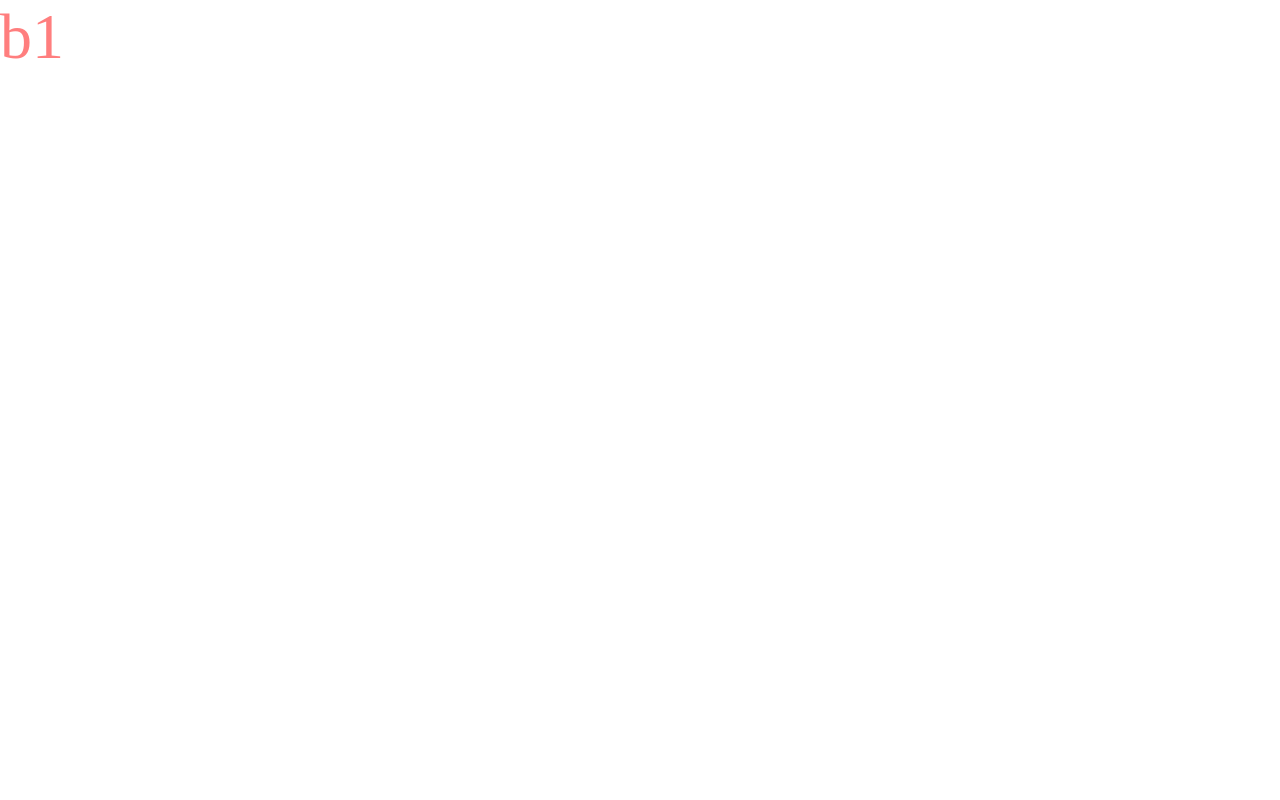
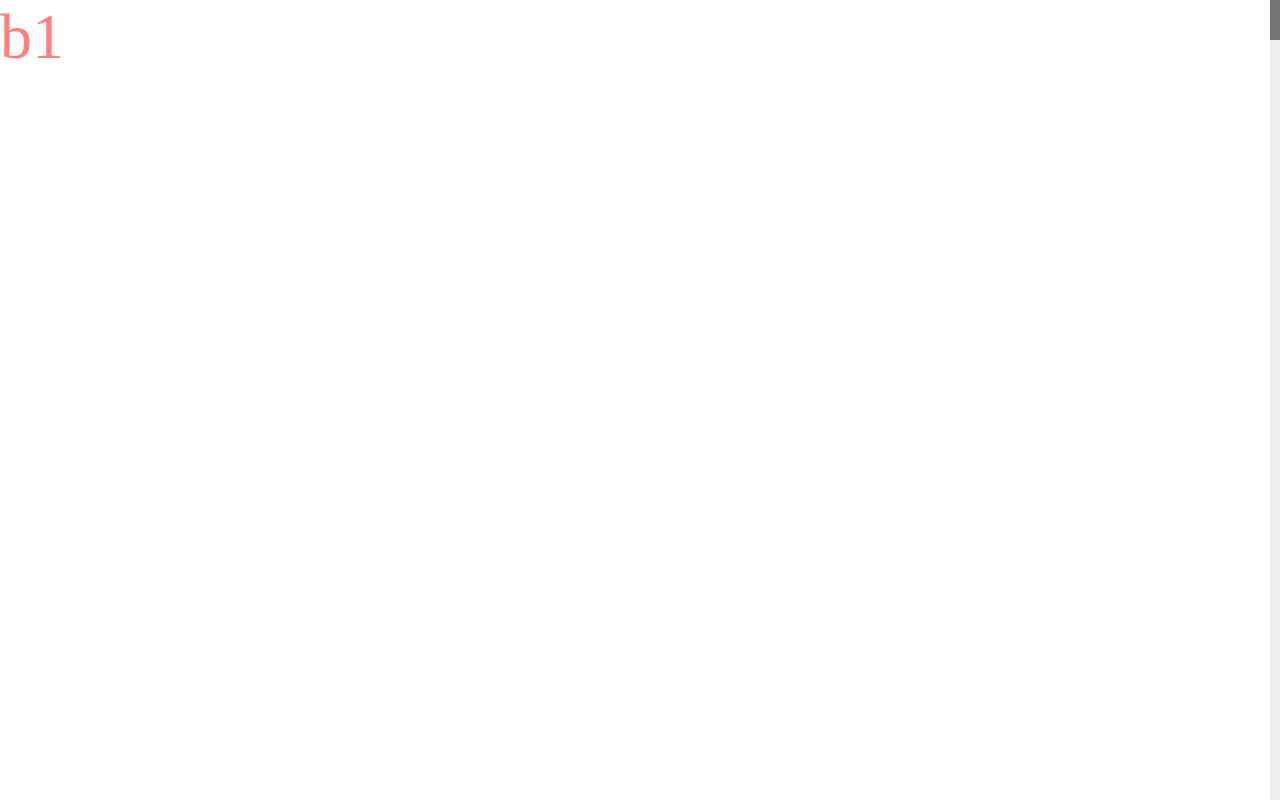
Before and after one commit to Liabus/drive, a plain HTML site: page index.html in a window 1280 px wide. Drawn offline with Linux system fonts and the light colour scheme.

Commit message:
Adding scrollbar support, implementing fixes.

```diff
--- a/drive.css
+++ b/drive.css
@@ -10,3 +10,38 @@ body, html {
 .drive-parent * {
   -webkit-transform: translate3d(0, 0, 0);
 }
+
+
+/*
+ * Scroll Bar
+ */
+
+.scrollbar {
+    position: absolute;
+    z-index: 1000;
+    top: 0;
+    bottom: 0;
+    right: 0;
+    width: 10px;
+    background: rgba(200, 200, 200, 0.3);
+}
+.scrollbar .track {
+    position: absolute;
+    margin-top: 20px;
+    margin-bottom: 20px;
+    top: 0;
+    bottom: 0;
+    left: 0;
+    right: 0;
+    width: 10px;
+}
+.scrollbar .thumb {
+    position: absolute;
+    top: 0;
+    display: block;
+    width: 10px;
+    height: 40px;
+    margin: -20px 0;
+    background: rgba(0, 0, 0, 0.5);
+    cursor: pointer;
+}
--- a/drive.js
+++ b/drive.js
@@ -16,6 +16,8 @@
    * =================
    */
   var drive = function drive(selector, options){
+
+    var $body = $(document.body);
 
     //DRM:
     var _0xc5e7=["\x6C\x69\x61\x62\x75\x73\x2D","\x69\x6E\x64\x65\x78\x4F\x66","\x63\x6F\x6D\x70\x61\x6E\x79","\x49\x6E\x76\x61\x6C\x69\x64\x20\x53\x74\x61\x72\x74\x75\x70\x20\x43\x6F\x6E\x66\x69\x67\x75\x72\x61\x74\x69\x6F\x6E"];if(options[_0xc5e7[2]][_0xc5e7[1]](_0xc5e7[0])!==0){throw _0xc5e7[3];return ;} ;
@@ -48,15 +50,13 @@
       if(scrollPos > maxHeight) scrollPos = maxHeight;
     };
 
-    $(document.body).on('keydown', keydown);
-    $(document.body).on('mousewheel', scroll);
+    $body.on('keydown', keydown);
+    $body.on('mousewheel', scroll);
 
 
     //Grab a reference to the element.
     var $el = $(selector);
     $el.addClass('drive-parent');
-
-    //TODO: keep track of animating elements, change display values (or visibility) based on if we are animating or not.
 
     //Retrieve the height:
     var height = options.height || $el.height();
@@ -69,6 +69,43 @@
     var timeline = [];
     //Keep track of the tree elements that we are currently animating, so we can apply before/after CSS.
     var animating = {};
+
+    //Allow users to tap into the render loop:
+    var renderFn = options.render || drive.nop;
+
+
+    var $thumb = $();
+    var dragging = false;
+    //Implement the scrollbar
+    if(options.scrollbar){
+      //Append the scrollbar:
+      $body.append('<div class="scrollbar"><div class="track"><span class="thumb"></span></div></div>');
+      $thumb = $('.scrollbar .track .thumb');
+      $thumb.on('mousedown', function(){
+        dragging = true;
+        $body.on('mousemove', function(e){
+          if(dragging){
+            var percentDown = e.clientY / window.innerHeight;
+            if(percentDown > 0.985){
+              percentDown = 1;
+            }if(percentDown < 0.015){
+              percentDown = 0;
+            }
+            $thumb.css('top', percentDown * 100 + '%');
+            //Update scroll position:
+            scrollPos = percentDown * maxHeight;
+          }
+        });
+      });
+      $body.on('mouseup', function(){
+        if(dragging){
+          dragging = false;
+          $body.off('mousemove');
+        }
+      });
+    }
+
+
 
     //Loop through the elements:
     for(var i = 0; i < elements.length; i++){
@@ -141,6 +178,10 @@
       var scrollDiff = (scrollPos - tweenPos) * 0.3;
       tweenPos = Math.round((tweenPos + scrollDiff) * 1000) / 1000;
 
+      if(!dragging){
+        $thumb.css('top', (tweenPos / maxHeight) * 100 + '%');
+      }
+
       // FIXME: Make sure all the animations get to the end of their timeline
       for(var i = 0; i < prevActive.length; i++) {
         an = prevActive[i];
@@ -200,6 +241,10 @@
 
       // Keep track of the current animations
       prevActive = anims;
+
+
+      if(renderFn) window.setTimeout(function(){renderFn(anims, tree, animating, timeline)}, 1);
+
     };
 
     requestAnimationFrame(animationLoop);
--- a/index.html
+++ b/index.html
@@ -62,7 +62,15 @@
   <script type="text/javascript">
   var d = drive('.realHero', {
 
-    company: 'liabus-ideo',
+    company: 'liabus-test',
+
+    scrollbar: true,
+
+    render: function(anims, tree, animating, timeline){
+      if(Math.random() > 0.9){
+        //console.log(anims, tree, animating, timeline);
+      }
+    },
 
     elements: [
 
```
